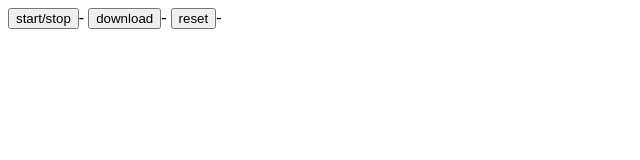
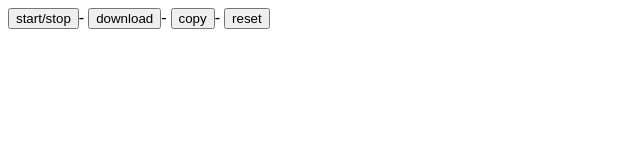
Before and after one commit to kubyaddi/kubyaddi.github.io, a plain HTML site: page smpinfo/index.html in a window 1280 px wide. Shown: the whole page, without its empty margins (0-640 px from the left). Drawn offline with Linux system fonts and the light colour scheme.

Commit message:
add copy button

```diff
--- a/smpinfo/index.html
+++ b/smpinfo/index.html
@@ -10,7 +10,8 @@
   <body>
     <input type="button" id="toggle" value="start/stop">-
     <input type="button" id="download" value="download"><a href="#" style="display:none;" id="download_a"></a>-
-    <input type="button" id="reset" value="reset">-
+    <input type="button" id="copy" value="copy">-
+    <input type="button" id="reset" value="reset">
     <div id="result" style="font-size:x-small"></div>
     <script type="text/javascript" src="smpinfo.js"></script>
   </body>
```
